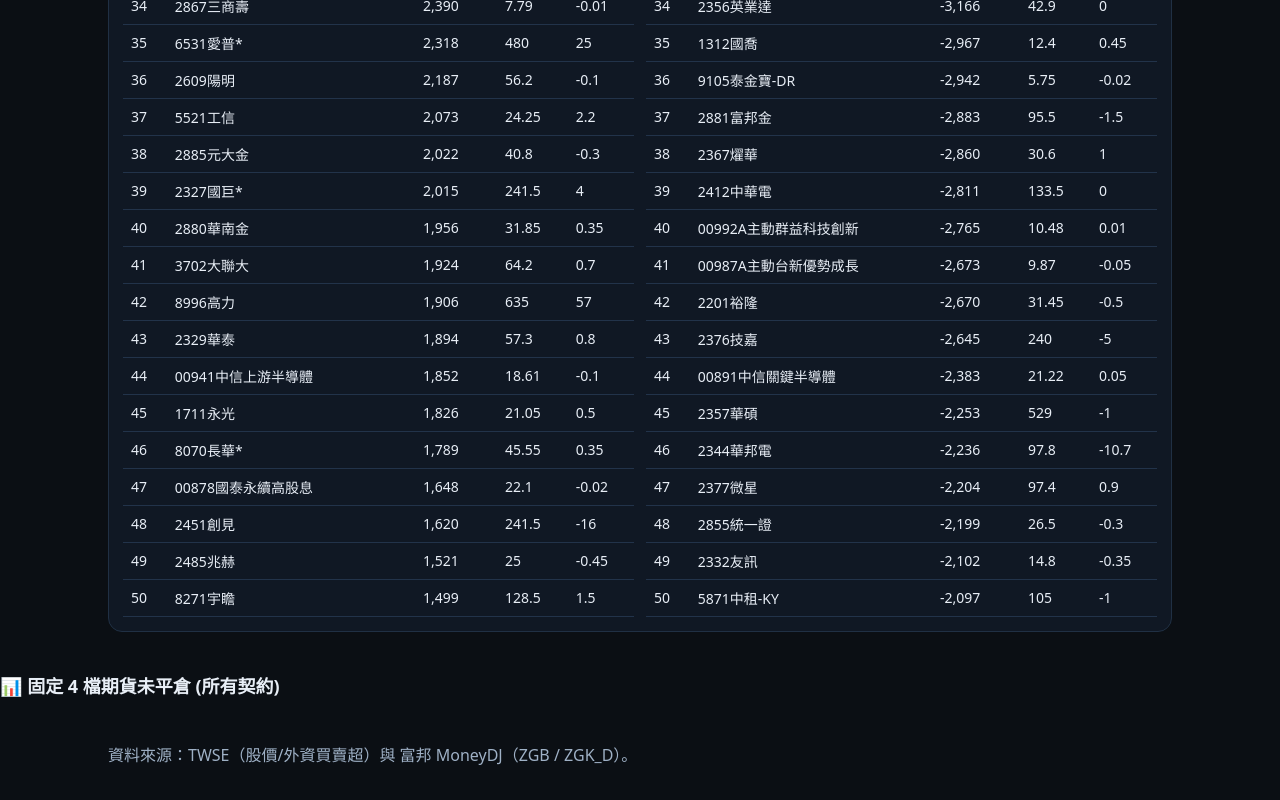
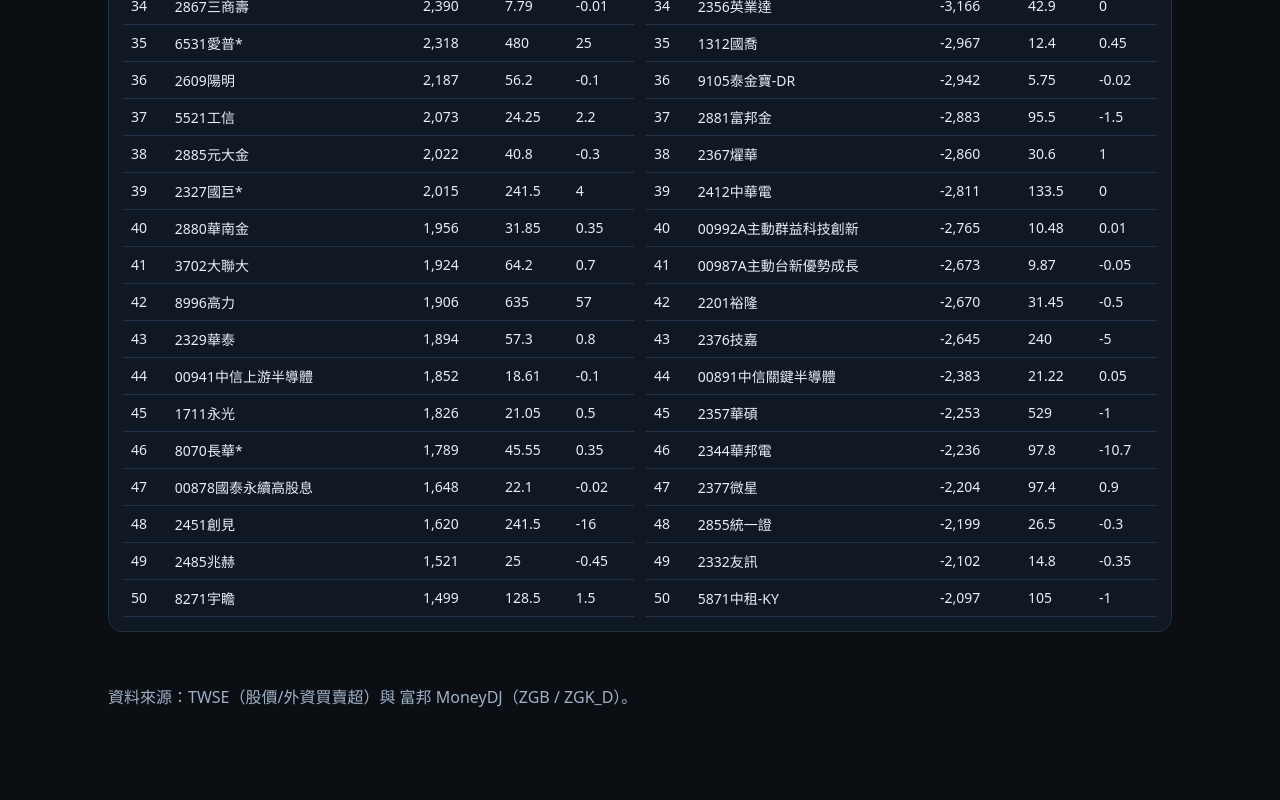
Before and after one commit to mis23ms/tw-stock-v3, a plain HTML site: page docs/index.html in a window 1280 px wide. Shown: the part 3095-3895 px from the top of the page. After the commit the page ends 3837 px from the top, so only its background shows below. Drawn offline with Linux system fonts and the light colour scheme.

Commit message:
Update index.html

```diff
--- a/docs/index.html
+++ b/docs/index.html
@@ -35,11 +35,6 @@
     </section>
   </main>
 
-<section>
-      <h2>📊 固定 4 檔期貨未平倉 (所有契約)</h2>
-      <div id="futures-summary" class="grid"></div>
-    </section>
-
   <footer class="wrap muted">
     <p>資料來源：TWSE（股價/外資買賣超）與 富邦 MoneyDJ（ZGB / ZGK_D）。</p>
   </footer>
```
